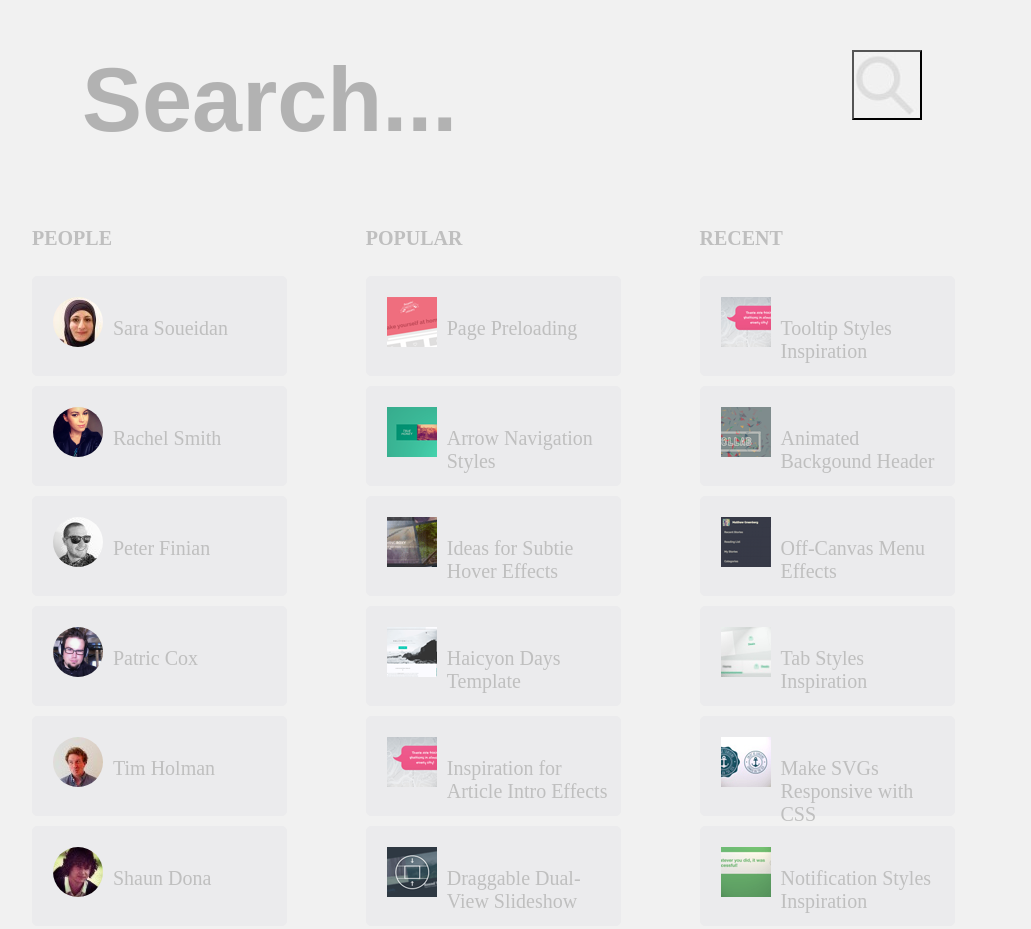
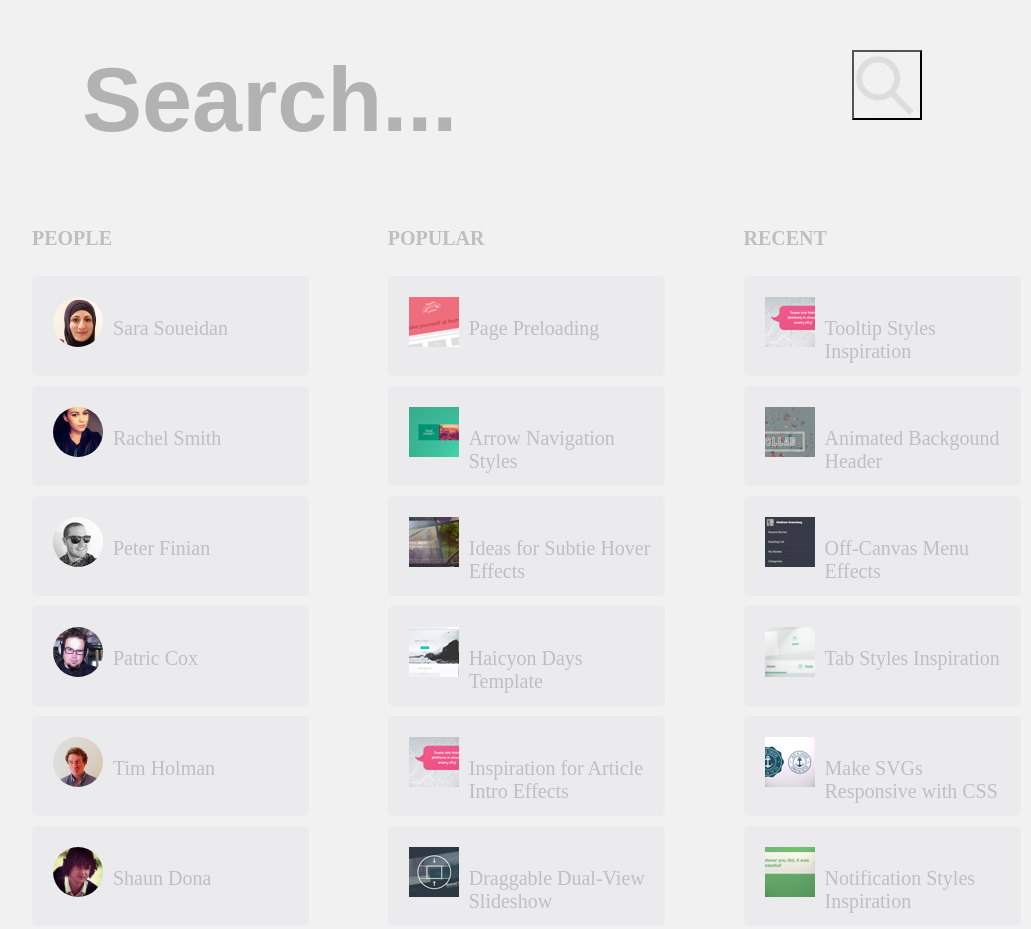
Before and after one commit to kvelidzh/css_search, a plain HTML site: page index.html in a window 1280 px wide. Shown: the whole page, without its empty margins (78-1109 px from the left). Drawn offline with Linux system fonts and the light colour scheme.

Commit message:
Update styles.css

```diff
--- a/styles.css
+++ b/styles.css
@@ -84,7 +84,7 @@ width: 50px;
 	/* width: 245px;
 	height: 400px; */
 	display: inline-block;
-	width: 25%;
+	width: 27%;
 	vertical-align: middle;
 	font-size: 20px;
 }
```
